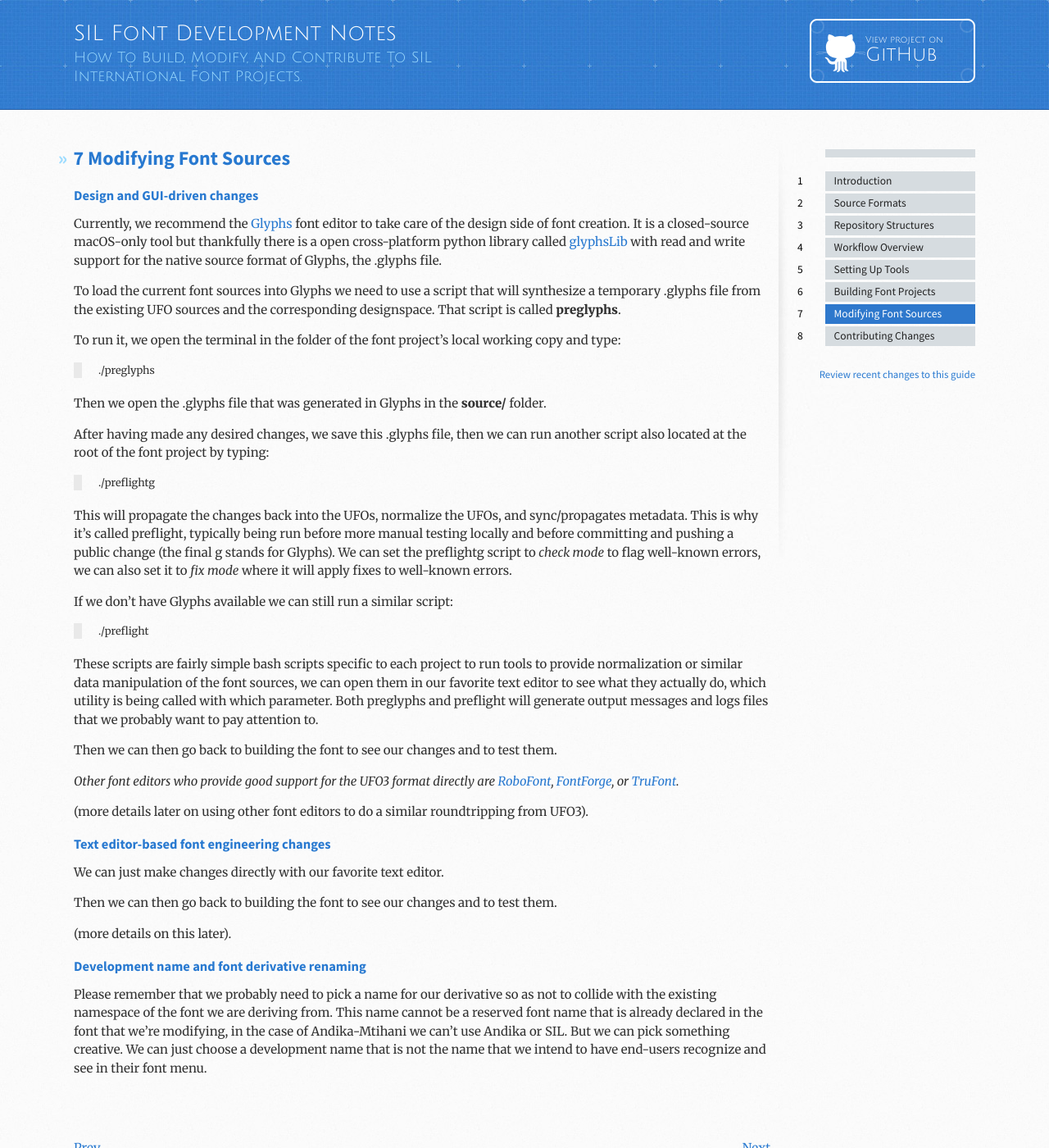
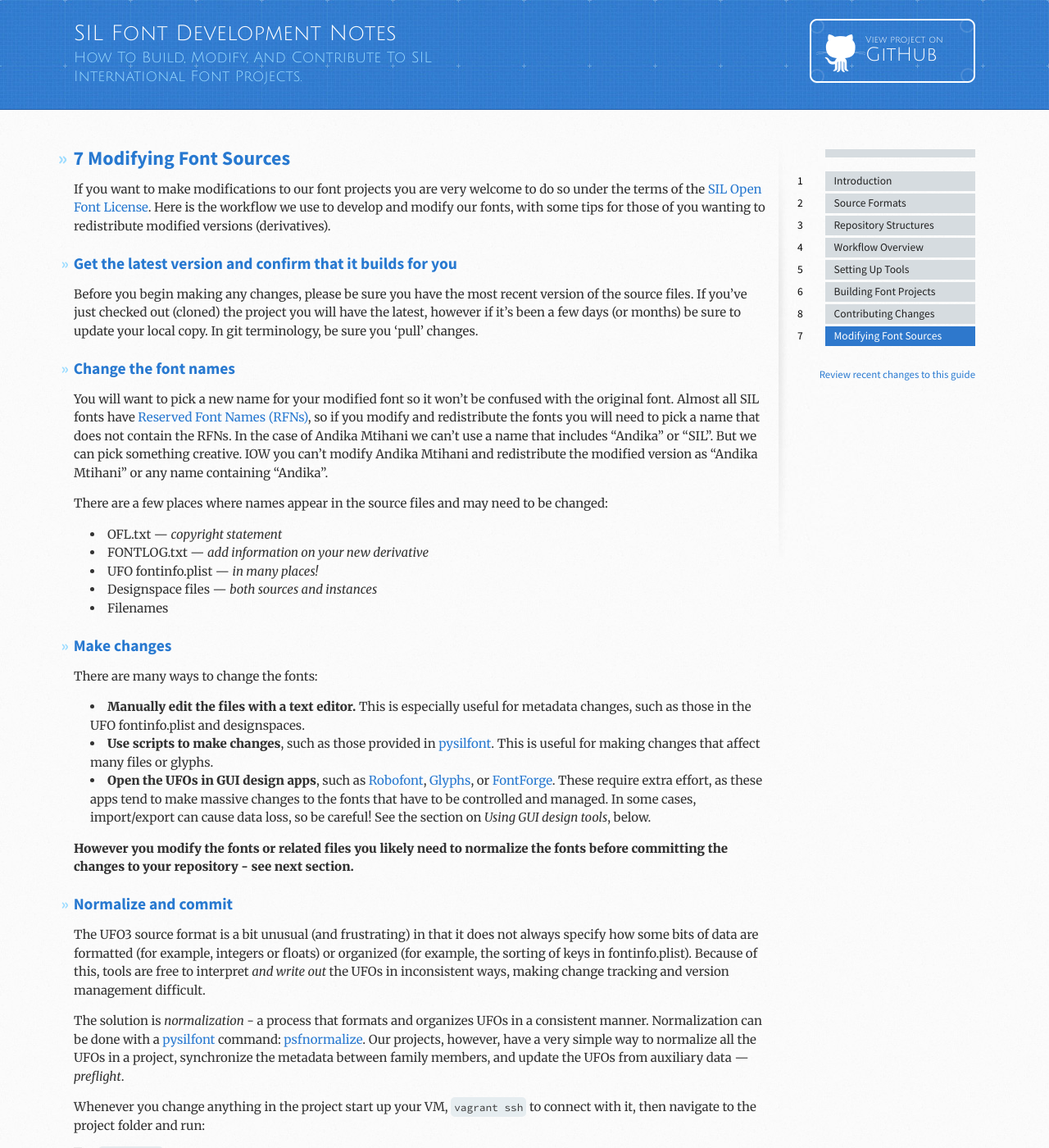
Before and after one commit to silnrsi/silfontdev, a Jekyll site: the page built from en-US/Modifying_Font_Sources.md, in a window 1280 px wide and 1400 px high. Shown: the whole window at 82% size. Built offline with Jekyll 4.4.1, drawn with Linux system fonts in a browser that asks for light colours; some of the changed text lies outside the part shown.

Commit message:
Adding back

```diff
--- a/en-US/Modifying_Font_Sources.md
+++ b/en-US/Modifying_Font_Sources.md
@@ -1,53 +1,115 @@
 ---
 published: true
 layout: bookpage
-weight: 600
+weight: 700
 outlevel: 7
 category: Modifying Font Sources
 title: Modifying Font Sources
 ---
 
+If you want to make modifications to our font projects you are very welcome to do so under the terms of the [SIL Open Font License]. Here is the workflow we use to develop and modify our fonts, with some tips for those of you wanting to redistribute modified versions (derivatives).
 
+## Get the latest version and confirm that it builds for you
 
-### Design and GUI-driven changes ###
+Before you begin making any changes, please be sure you have the most recent version of the source files. If you've just checked out (cloned) the project you will have the latest, however if it's been a few days (or months) be sure to update your local copy. In git terminology, be sure you 'pull' changes.
 
-Currently, we recommend the [Glyphs](https://glyphsapp.com/) font editor to take care of the design side of font creation.
-It is a closed-source macOS-only tool but thankfully there is a open cross-platform python library called [glyphsLib](https://github.com/googlei18n/glyphsLib) with read and write support for the native source format of Glyphs, the .glyphs file.
+## Change the font names
 
-To load the current font sources into Glyphs we need to use a script that will synthesize a temporary .glyphs file from the existing UFO sources and the corresponding designspace. That script is called __preglyphs__.
+You will want to pick a new name for your modified font so it won't be confused with the original font. Almost all SIL fonts have [Reserved Font Names (RFNs)], so if you modify and redistribute the fonts you will need to pick a name that does not contain the RFNs. In the case of Andika Mtihani we can't use a name that includes "Andika" or "SIL". But we can pick something creative. IOW you can't modify Andika Mtihani and redistribute the modified version as "Andika Mtihani" or any name containing "Andika".
 
-To run it, we open the terminal in the folder of the font project's local working copy and type:
+There are a few places where names appear in the source files and may need to be changed:
 
-> ./preglyphs
+- OFL.txt — *copyright statement*
+- FONTLOG.txt — *add information on your new derivative*
+- UFO fontinfo.plist — *in many places!*
+- Designspace files — *both sources and instances*
+- Filenames
 
-Then we open the .glyphs file that was generated in Glyphs in the __source/__ folder.
+## Make changes
 
-After having made any desired changes, we save this .glyphs file, then we can run another script also located at the root of the font project by typing:
+There are many ways to change the fonts:
 
-> ./preflightg
+- __Manually edit the files with a text editor.__ This is especially useful for metadata changes, such as those in the UFO fontinfo.plist and designspaces.
+- __Use scripts to make changes__, such as those provided in [pysilfont]. This is useful for making changes that affect many files or glyphs.
+- __Open the UFOs in GUI design apps__, such as [Robofont], [Glyphs], or [FontForge]. These require extra effort, as these apps tend to make massive changes to the fonts that have to be controlled and managed. In some cases, import/export can cause data loss, so be careful! See the section on *Using GUI design tools*, below.
 
-This will propagate the changes back into the UFOs, normalize the UFOs, and sync/propagates metadata. This is why it's called preflight, typically being run before more manual testing locally and before committing and pushing a public change (the final g stands for Glyphs). We can set the preflightg script to _check mode_ to flag well-known errors, we can also set it to _fix mode_ where it will apply fixes to well-known errors.
+__However you modify the fonts or related files you likely need to normalize the fonts before committing the changes to your repository - see next section.__
 
-If we don't have Glyphs available we can still run a similar script:
-> ./preflight
+## Normalize and commit
 
-These scripts are fairly simple bash scripts specific to each project to run tools to provide normalization or similar data manipulation of the font sources, we can open them in our favorite text editor to see what they actually do, which utility is being called with which parameter. Both preglyphs and preflight will generate output messages and logs files that we probably want to pay attention to.
+The UFO3 source format is a bit unusual (and frustrating) in that it does not always specify how some bits of data are formatted (for example, integers or floats) or organized (for example, the sorting of keys in fontinfo.plist). Because of this, tools are free to interpret *and write out* the UFOs in inconsistent ways, making change tracking and version management difficult.
 
-Then we can then go back to building the font to see our changes and to test them.
+The solution is *normalization* - a process that formats and organizes UFOs in a consistent manner. Normalization can be done with a [pysilfont] command: [psfnormalize]. Our projects, however, have a very simple way to normalize all the UFOs in a project, synchronize the metadata between family members, and update the UFOs from auxiliary data — *preflight*.
 
-_Other font editors who provide good support for the UFO3 format directly are [RoboFont](https://robofont.com/), [FontForge](http://www.fontforge.org/), or [TruFont](http://trufont.github.io/)._
+Whenever you change anything in the project start up your VM, `vagrant ssh` to connect with it, then navigate to the project folder and run:
 
-(more details later on using other font editors to do a similar roundtripping from UFO3).
+> `./preflight`
 
+This will get the UFOs back into a consistent format and isolate only the specific changes you've made. Then you can use a git client to review the changes and commit those you wish to keep.
 
-### Text editor-based font engineering changes ###
+*If you want to eventually contribute any changes back to the original projects your UFOs much be fully normalized and synchronized.*
 
-We can just make changes directly with our favorite text editor.
+## Using GUI font design tools
 
-Then we can then go back to building the font to see our changes and to test them.
+Many font design changes are best done with dedicated font design tools, such as [Glyphs]. All the major font design tools now support the UFO3 font format, however the level of their support differs greatly and each has some rough edges. The subsections below give specific guidance on using each tool successfully. *In some cases we don't yet have a well-tested and established workflow. We'll add details for each tool as we complete testing.*
 
-(more details on this later).
+There are some general principles to keep in mind when using font design apps with our projects:
 
-### Development name and font derivative renaming ###
+- Consider app-specific file formats (.glyphs, .sfd, .vfb, etc.) as only temporary working files. It can be helpful to temporarily save into these formats, but always write out your changes to the UFOs.
+- Don't commit app-specific files to the repositories. An exception to this is for archive sources stored in *source/archive/*.
+- Don't expect to be able to generate fonts from within the app and end up with fonts that work just like the originals. You will need to run our build process (using the VM and Smith) to rebuild the fonts.
+- OpenType code can't be edited in these apps, as most of our projects maintain the OpenType code in .fea or .feax files outside the UFOs. Instead, edit the .fea/.feax files directly, run the build, and check the tests. That's not ideal but it is the only way to work around the pecularities of individual apps.
+- Import/export with apps can cause data loss. The workflows described below attempt to minimize this, but be aware that it can occur.
+- When committing changes to projects be selective about what you commit. You may need to ignore/discard changes that relate to specific app use. Selective commits can be a good workaround for app data loss!
 
-Please remember that we probably need to pick a name for our derivative so as not to collide with the existing namespace of the font we are deriving from. This name cannot be a reserved font name that is already declared in the font that we're modifying, in the case of Andika-Mtihani we can't use Andika or SIL. But we can pick something creative. We can just choose a development name that is not the name that we intend to have end-users recognize and see in their font menu.
+### Glyphs
+
+We currently use the [Glyphs] font editor to take care of the design side of font creation. It is a closed-source, macOS-only tool, but thankfully there is a open cross-platform python library called [glyphsLib](https://github.com/googlei18n/glyphsLib) with read and write support for the native source format of Glyphs, the *.glyphs* file.
+
+To load the current font sources into Glyphs we do not open the UFOs directly in Glyphs. Instead, we use the following process using project-specific scripts (run from within the vagrant VM):
+
+- Run `./preglyphs` from the main project folder using the terminal. This synthesizes a temporary .glyphs file from the existing UFO sources and corresponding designspaces.
+- Open the .glyphs file in Glyphs, make changes, and save.
+- Run `./preflightg` from the main project folder. This reads the .glyphs file and exports UFOs, and then runs all the steps in the normal *preflight* script to nomalize and sync the UFOs.
+- Review the changes in your git client and commit the changes you want to keep.
+
+This is the best tested and recommended method for modifying fonts with a dedicated font design tool. *Most, but not all, of our projects include these scripts.*
+
+### Robofont
+
+[Robofont] version 3 uses UFO3 as its native format, and does not require a special script prior to using it. Please use the latest release! The workflow is simple:
+
+- Open individual UFOs in Robofont, make changes, save.
+- Run `./preflight` to normalize and sync — *this is important!*
+- Review the changes in your git client and commit the changes you want to keep.
+
+You'll notice that Robofont may add a few things to the UFOs that remain even after normalization. You can feel free to add these if you want, but please don't later contribute them to our projects. An example:
+
+- a lib.plist key: *com.typemytype.robofont.segmentType*
+
+There may also be some other additions depending on the project or Robofont 3 version.
+
+### FontForge
+
+The most recently released version of [FontForge] (2019-03-17) has vastly improved UFO3 support. However there are some minor problems that can occur. We'll provide a workflow once we've finished testing. Versions prior to 2019-03-17 should not be used with our projects as they will lose significant data.
+
+*FontForge is a key tool in our goal to provide a fully libre/open source workflow, so we are committed to making it work well if possible.*
+
+### FontLab VI
+
+Recent versions of [FontLab VI] have improved UFO3 support, however there are still significant issues. We hope to provide a workflow for FontLab at some point, however it is not a high priority for us as we no longer use FontLab ourselves.
+
+### TruFont
+
+[TruFont] uses UFO3 as its native font format. While it holds great promise, the app is still very limited, so we haven't put effort into testing it with our projects. We would like to provide a workflow, but would first need to see the app become more broadly useful.
+
+[SIL Open Font License]: https://scripts.sil.org/OFL
+[Reserved Font Names (RFNs)]: https://scripts.sil.org/OFL
+[pysilfont]: https://github.com/silnrsi/pysilfont/blob/master/docs/scripts.md
+[psfnormalize]: https://github.com/silnrsi/pysilfont/blob/master/docs/scripts.md#psfnormalize
+[RoboFont]: https://robofont.com/
+[FontForge]: http://www.fontforge.org/
+[TruFont]: http://trufont.github.io/
+[Glyphs]: https://glyphsapp.com/
+[glyphsLib]: https://github.com/googlei18n/glyphsLib
+[FontLab VI]: https://www.fontlab.com/font-editor/fontlab-vi/
```
